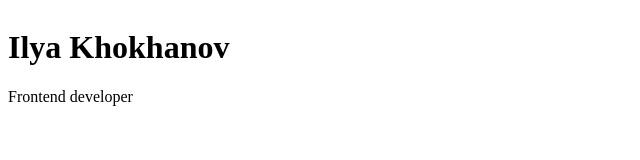
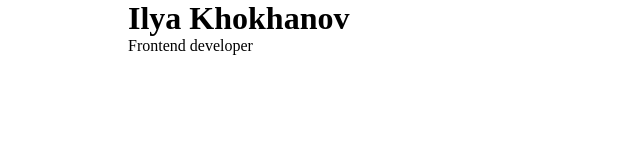
Before and after one commit to IlyaKhokhanov/rsschool-cv, a plain HTML site: page index.html in a window 1280 px wide. Shown: the whole page, without its empty margins (0-640 px from the left). Drawn offline with Linux system fonts and the light colour scheme.

Commit message:
feat: add some styles

```diff
--- a/style.css
+++ b/style.css
@@ -1,9 +1,12 @@
 * {
+  margin: 0;
+  padding: 0;
+  border: 0;
   box-sizing: border-box;
 }
 
 .container {
-  min-width: 1024px;
+  max-width: 1024px;
   margin: 0 auto;
   display: flex;
   flex-direction: column;
```
